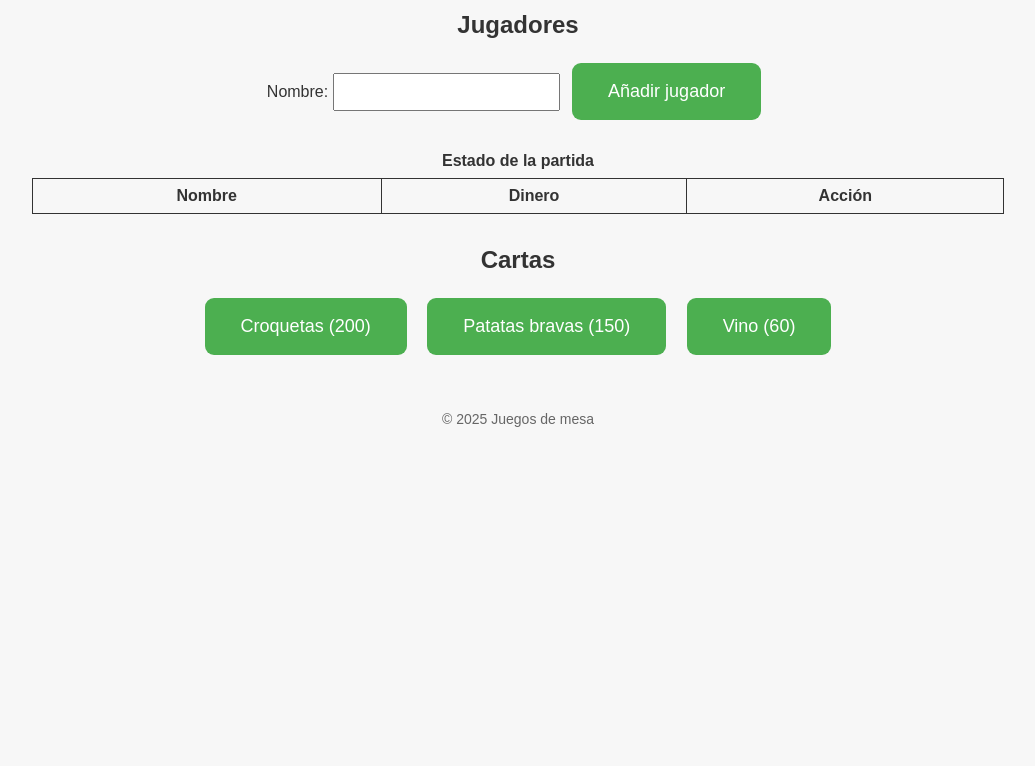
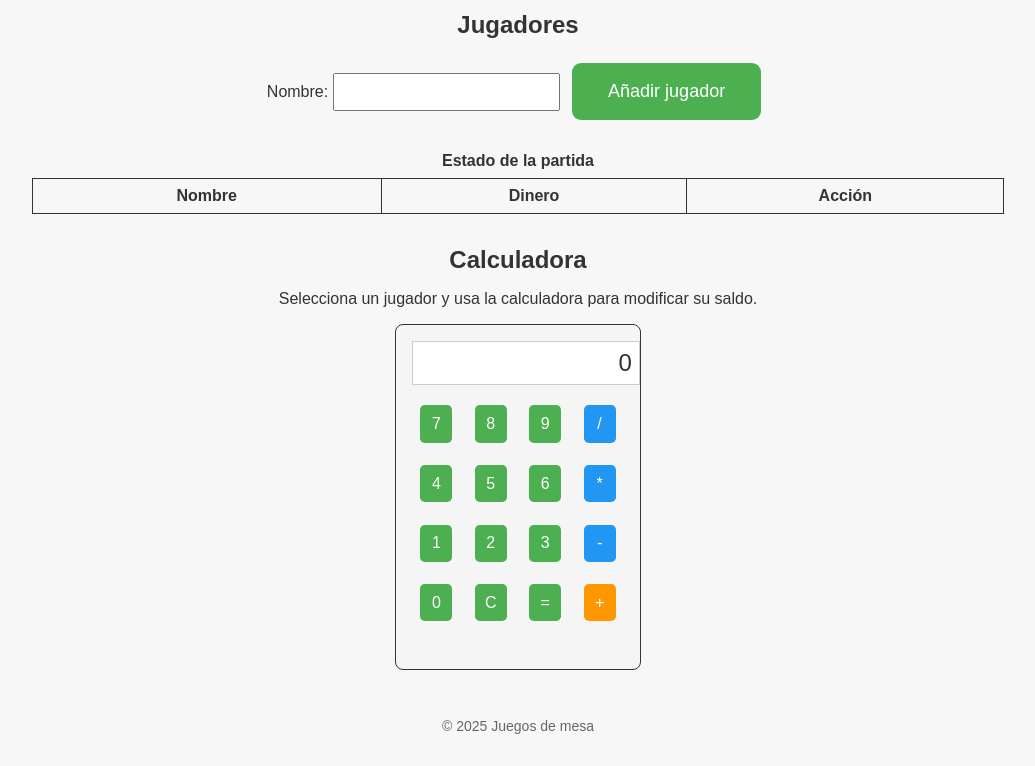
Before and after one commit to NataliaBlancoAgudin/JuegosDeMesa, a plain HTML site: page laCuenta.html in a window 1280 px wide. Shown: the part 90-856 px from the top of the page, without its empty margins (122-1157 px from the left). Before the commit the page ends 800 px from the top, so only its background shows below. Drawn offline with Linux system fonts and the light colour scheme.

Commit message:
Añadida la calculadora

```diff
--- a/estilo/estilo.css
+++ b/estilo/estilo.css
@@ -97,3 +97,57 @@ button:hover {
 th:hover {
     background-color: #f2f2f2;
 }
+
+/* Sección calculadora */
+main section:nth-of-type(2) {
+    text-align: center;
+    margin-top: 2em;
+}
+
+main section:nth-of-type(2) article {
+    display: inline-block;
+    border: 0.1em solid #333;
+    border-radius: 0.5em;
+    padding: 1em;
+    background-color: #f5f5f5;
+}
+
+main section:nth-of-type(2) output {
+    display: block;
+    width: 100%;
+    font-size: 1.5em;
+    text-align: right;
+    margin-bottom: 0.5em;
+    border: 0.05em solid #ccc;
+    background-color: white;
+    padding: 0.3em;
+}
+
+main section:nth-of-type(2) form {
+    display: grid;
+    grid-template-columns: repeat(4, 3em);
+    gap: 0.4em;
+    justify-content: center;
+}
+
+main section:nth-of-type(2) button {
+    padding: 0.6em;
+    border: none;
+    background-color: #4caf50;
+    color: white;
+    font-size: 1em;
+    border-radius: 0.3em;
+    cursor: pointer;
+}
+
+main section:nth-of-type(2) button:hover {
+    background-color: #45a049;
+}
+
+main section:nth-of-type(2) button:nth-of-type(4n) {
+    background-color: #2196f3;
+}
+
+main section:nth-of-type(2) button:last-of-type {
+    background-color: #ff9800;
+}
--- a/js/la-cuenta.js
+++ b/js/la-cuenta.js
@@ -1,13 +1,22 @@
+// -----------------------------
 // Datos de la partida
+// -----------------------------
 const jugadores = [];
 
-// Seleccion de elementos
+// -----------------------------
+// Selección de elementos
+// -----------------------------
 const formulario = document.querySelector("form");
 const inputNombre = document.querySelector("input[name='nombre']");
 const listaJugadores = document.querySelector("tbody");
-const botonesCartas = document.querySelectorAll("main section:last-of-type button");
 
-// Funcion para actualizar la lista de jugadores en pantalla
+// Calculadora
+const outputCalc = document.querySelector("main section:nth-of-type(2) output");
+const botonesCalc = document.querySelectorAll("main section:nth-of-type(2) button");
+
+// -----------------------------
+// Mostrar jugadores en tabla
+// -----------------------------
 function mostrarJugadores() {
     listaJugadores.innerHTML = "";
     jugadores.forEach((jugador, index) => {
@@ -46,38 +55,9 @@ function mostrarJugadores() {
     guardarPartida(); // Guardamos cada vez que se actualiza la lista
 }
 
-// Evento para añadir jugadores
-formulario.addEventListener("submit", (evento) => {
-    evento.preventDefault();
-    const nombre = inputNombre.value.trim();
-    if(nombre) {
-        jugadores.push({ nombre: nombre, dinero: 1400, seleccionado: false});
-        inputNombre.value = "";
-        mostrarJugadores();
-    }
-});
-
-// Evento para aplicar cartas
-botonesCartas.forEach(boton => {
-    boton.addEventListener("click", () => {
-        const precio = parseInt(boton.getAttribute("data-precio"), 10);
-
-        jugadores.forEach(jugador => {
-            if(jugador.seleccionado){
-                jugador.dinero -= precio;
-                jugador.seleccionado = false; // Quitar de seleccinado
-                if(jugador.dinero < 0) jugador.dinero = 0;
-            }
-        });
-
-        mostrarJugadores();
-    });
-});
-
-// Cargar partida al iniar
-cargarPartida();
-
-// Funcion para guardar la partida
+// -----------------------------
+// Guardar / Cargar partida
+// -----------------------------
 function guardarPartida() {
     localStorage.setItem("jugadores", JSON.stringify(jugadores));
 }
@@ -92,3 +72,58 @@ function cargarPartida() {
         mostrarJugadores();
     }
 }
+
+// Cargar partida al iniar
+cargarPartida();
+
+// -----------------------------
+// Añadir jugador
+// -----------------------------
+formulario.addEventListener("submit", (evento) => {
+    evento.preventDefault();
+    const nombre = inputNombre.value.trim();
+    if(nombre) {
+        jugadores.push({ nombre: nombre, dinero: 1400, seleccionado: false});
+        inputNombre.value = "";
+        mostrarJugadores();
+    }
+});
+
+// -----------------------------
+// Lógica de calculadora
+// -----------------------------
+let expresion = "";
+
+botonesCalc.forEach(boton => {
+    boton.addEventListener("click", () => {
+        const valor = boton.textContent;
+
+        if (valor === "C") {
+            expresion = "";
+            outputCalc.value = "0";
+        } else if (valor === "=") {
+            try {
+                const resultado = eval(expresion);
+                outputCalc.value = resultado;
+
+                // Aplicar al jugador seleccionado
+                jugadores.forEach(jugador => {
+                    if (jugador.seleccionado) {
+                        jugador.dinero += resultado;
+                        if (jugador.dinero < 0) jugador.dinero = 0;
+                        jugador.seleccionado = false;
+                    }
+                });
+
+                mostrarJugadores();
+                expresion = "";
+            } catch {
+                outputCalc.value = "Error";
+                expresion = "";
+            }
+        } else {
+            expresion += valor;
+            outputCalc.value = expresion;
+        }
+    });
+});
--- a/laCuenta.html
+++ b/laCuenta.html
@@ -23,11 +23,11 @@
 
     <main>
         <!-- Sección para añaidr jugadores -->
-         <section>
+        <section>
             <h2>Jugadores</h2>
             <form>
                 <label>Nombre:
-                    <input type="text" name="nombre"/>
+                    <input type="text" name="nombre" />
                 </label>
                 <button type="submit">Añadir jugador</button>
             </form>
@@ -48,14 +48,36 @@
             </table>
 
 
-         </section>
+        </section>
 
-         <section>
-            <h2>Cartas</h2>
-            <button type="button" data-precio="200">Croquetas (200)</button>
-            <button type="button" data-precio="150">Patatas bravas (150)</button>
-            <button type="button" data-precio="60">Vino (60)</button>
-         </section>
+        <section>
+            <h2>Calculadora</h2>
+            <p>Selecciona un jugador y usa la calculadora para modificar su saldo.</p>
+
+            <article>
+                <output>0</output>
+                <form>
+                    <button type="button">7</button>
+                    <button type="button">8</button>
+                    <button type="button">9</button>
+                    <button type="button">/</button>
+
+                    <button type="button">4</button>
+                    <button type="button">5</button>
+                    <button type="button">6</button>
+                    <button type="button">*</button>
+
+                    <button type="button">1</button>
+                    <button type="button">2</button>
+                    <button type="button">3</button>
+                    <button type="button">-</button>
+
+                    <button type="button">0</button>
+                    <button type="button">C</button>
+                    <button type="button">=</button>
+                    <button type="button">+</button>
+                </form>
+            </article>
     </main>
 
     <footer>
```
